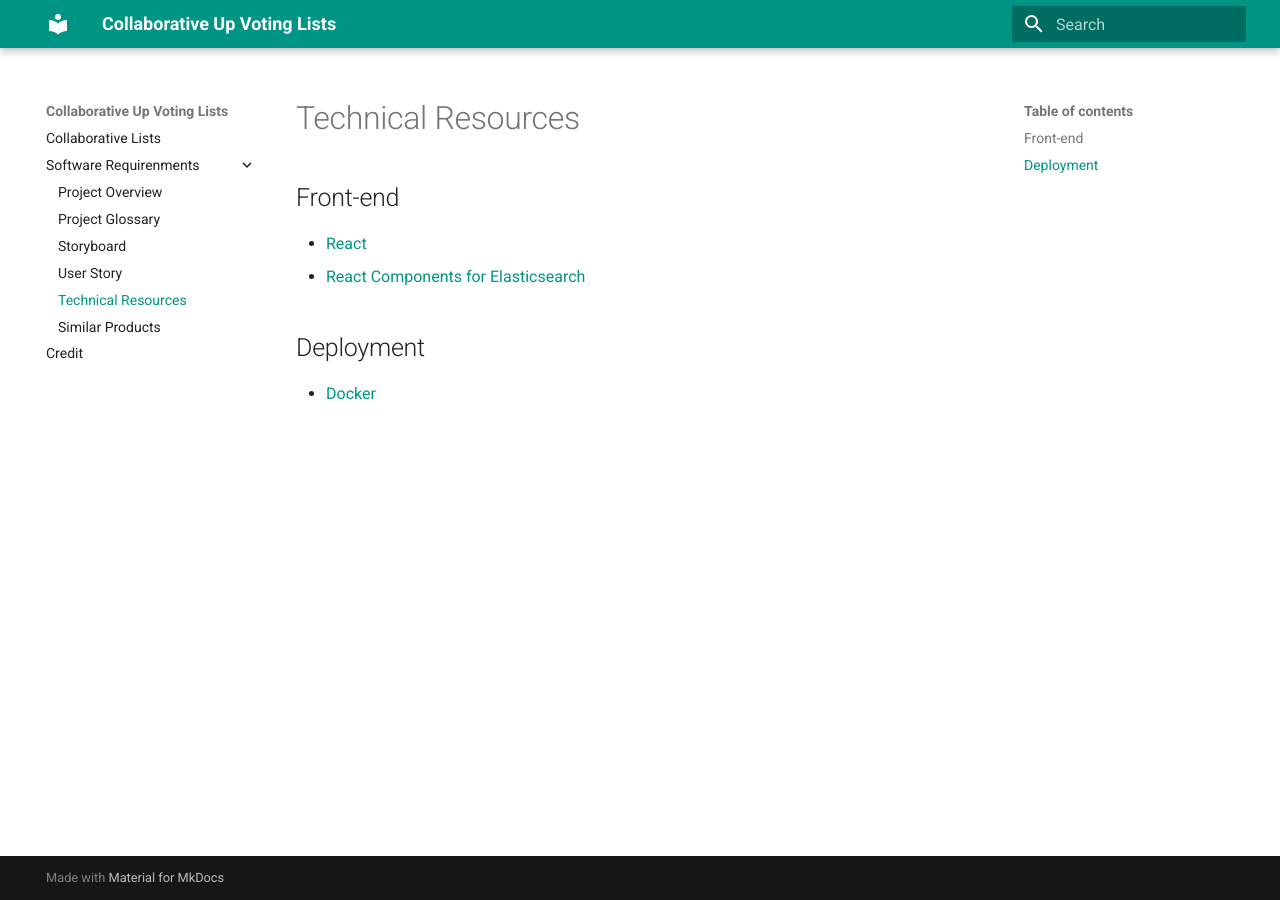
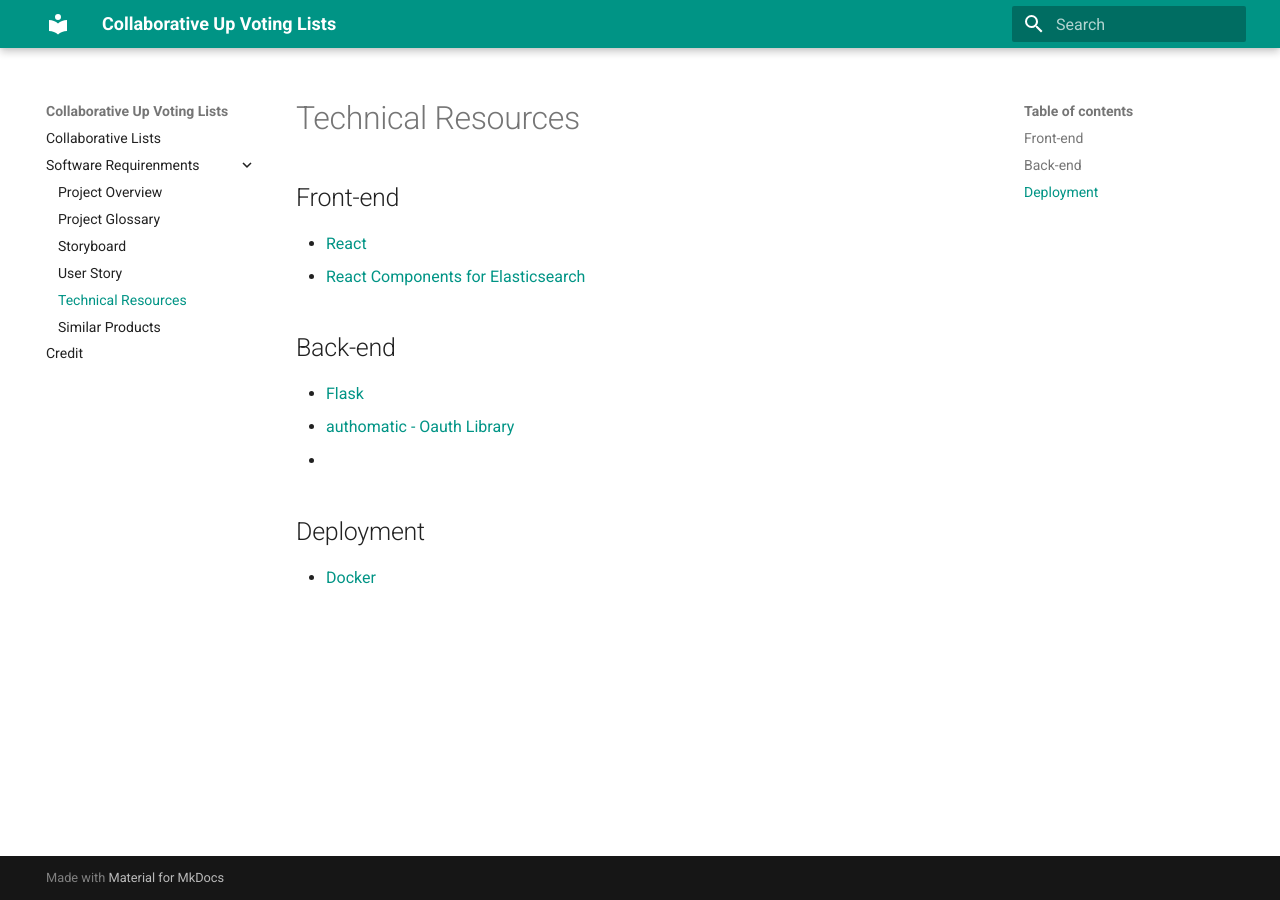
Before and after one commit to TeamGhostBuster/CollaborativeList, an MkDocs documentation site: the page built from docs/requirement-document/technical-resources.md, in a window 1280 px wide. Built offline with MkDocs 1.6.1 and Material for MkDocs 9.7.7, drawn with Linux system fonts in a browser that asks for light colours; old or Windows-style settings are respelled for this version of MkDocs.

```diff
--- a/docs/requirement-document/technical-resources.md
+++ b/docs/requirement-document/technical-resources.md
@@ -4,5 +4,10 @@
 * [React](https://facebook.github.io/react/)
 * [React Components for Elasticsearch](https://github.com/searchkit/searchkit)
 
+## Back-end
+* [Flask](http://flask.pocoo.org/docs/0.12/)
+* [authomatic - Oauth Library](http://peterhudec.github.io/authomatic/)
+*
+
 ## Deployment
 * [Docker](https://docs.docker.com/)
```
Also changed, not shown: docs/requirement-document/user-stories.md (+3 -0 lines).
